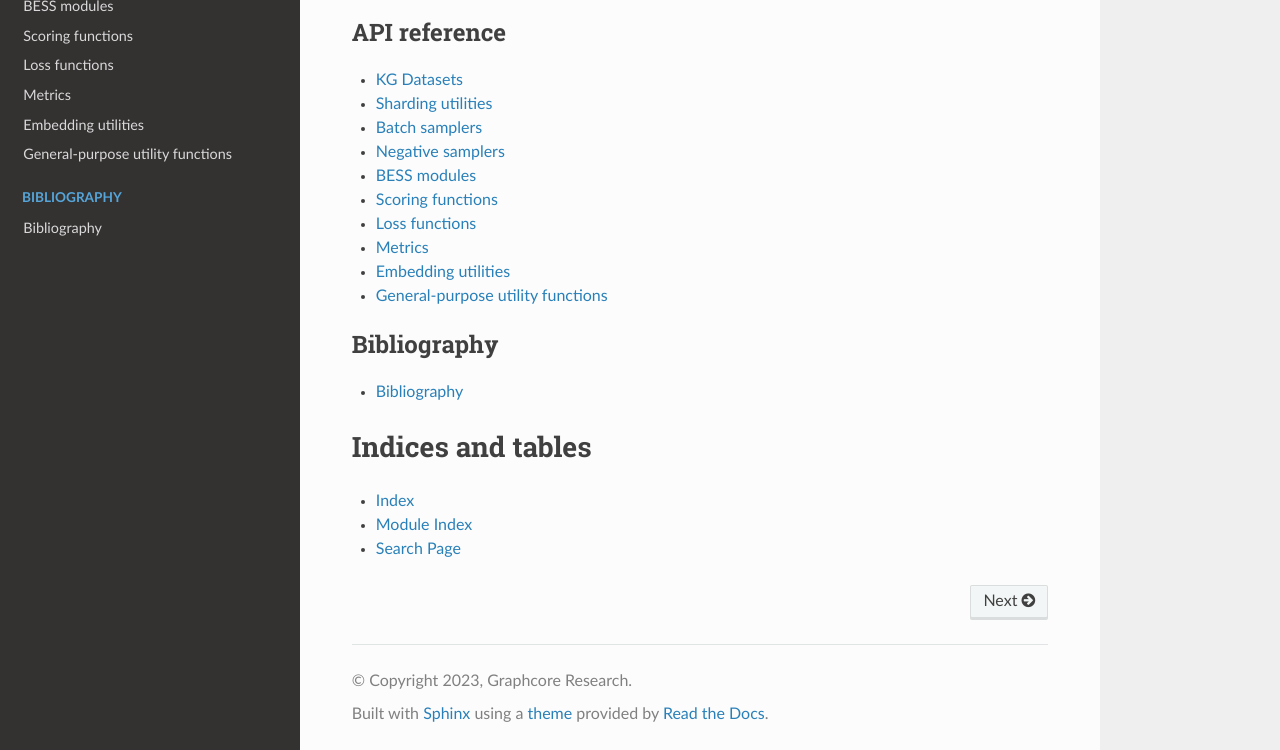
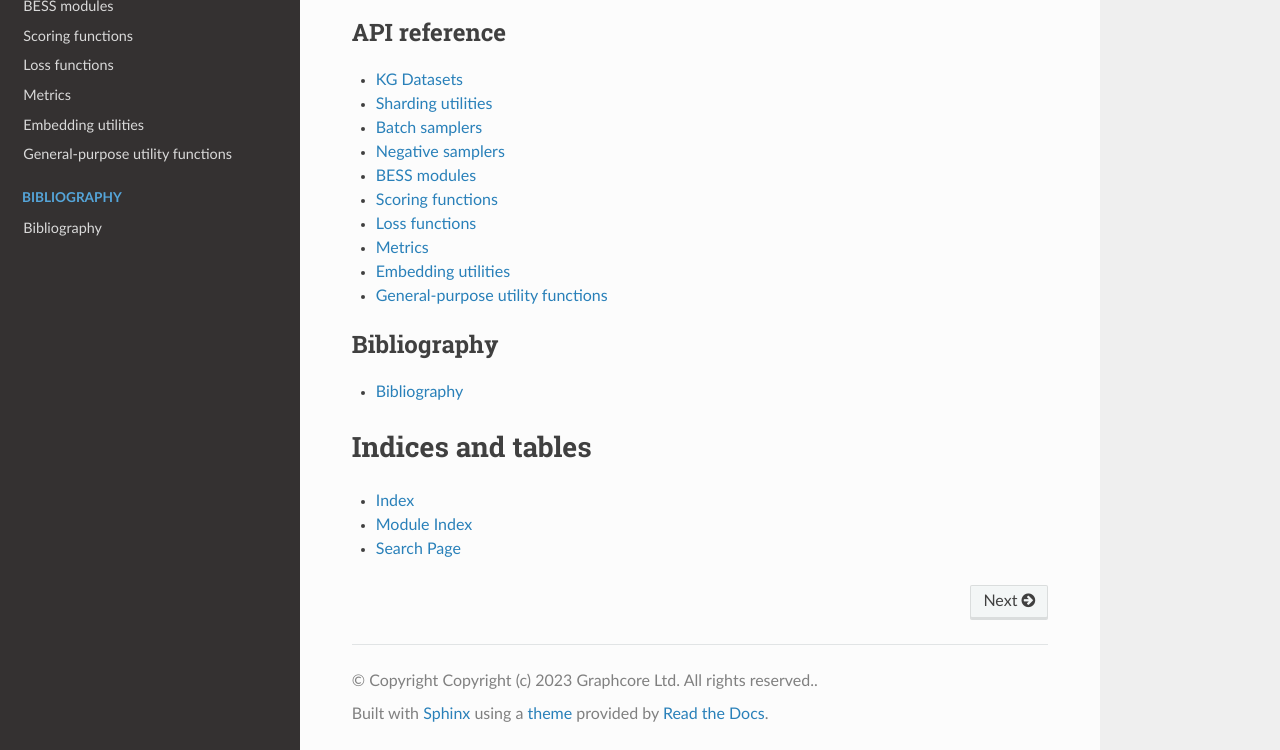
Before and after one commit to graphcore-research/bess-kge, a Sphinx documentation site: the page built from docs/source/index.rst, in a window 1280 px wide and 1014 px high, cut to the strip 264-1014 px from the top of the window. Built offline with Sphinx 7.4.7 and the Read the Docs theme 2.0.0, drawn with Linux system fonts in a browser that asks for light colours.

Commit message:
update copyright for doc

```diff
--- a/docs/source/conf.py
+++ b/docs/source/conf.py
@@ -12,7 +12,7 @@ sys.path.insert(0, os.path.abspath(os.path.join(os.path.dirname(__file__), "..",
 # https://www.sphinx-doc.org/en/master/usage/configuration.html#project-information
 
 project = "BESS-KGE"
-copyright = "2023, Graphcore Research"
+copyright = "Copyright (c) 2023 Graphcore Ltd. All rights reserved."
 author = "Graphcore Research"
 
 # -- General configuration ---------------------------------------------------
```
